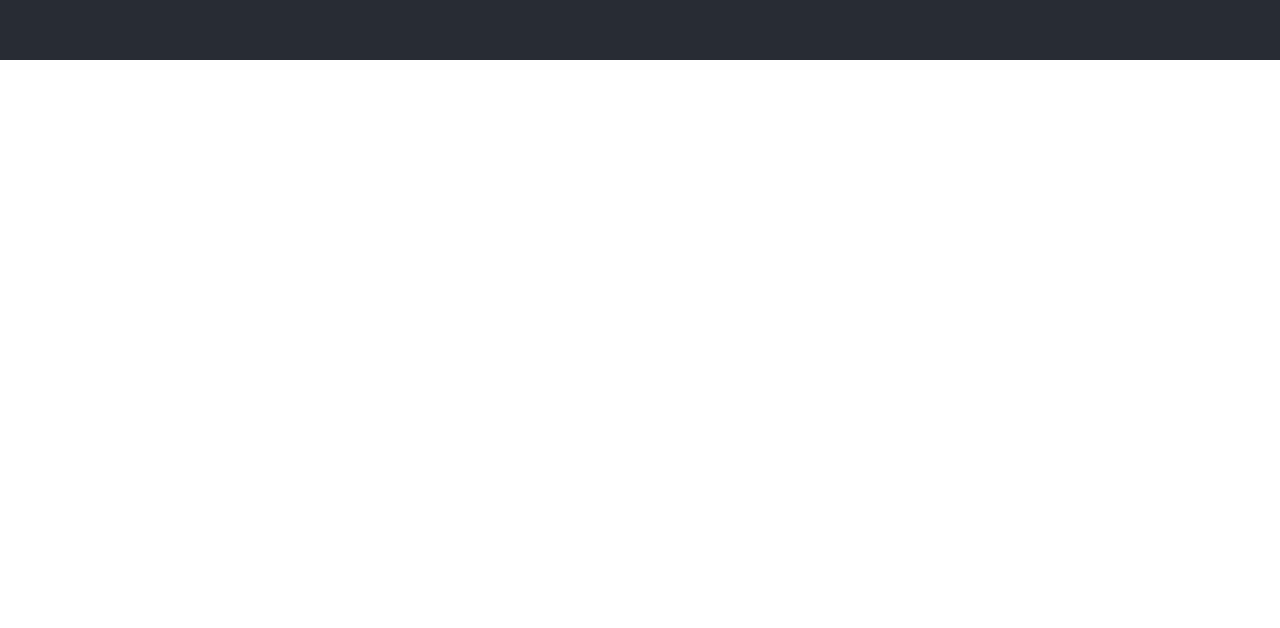
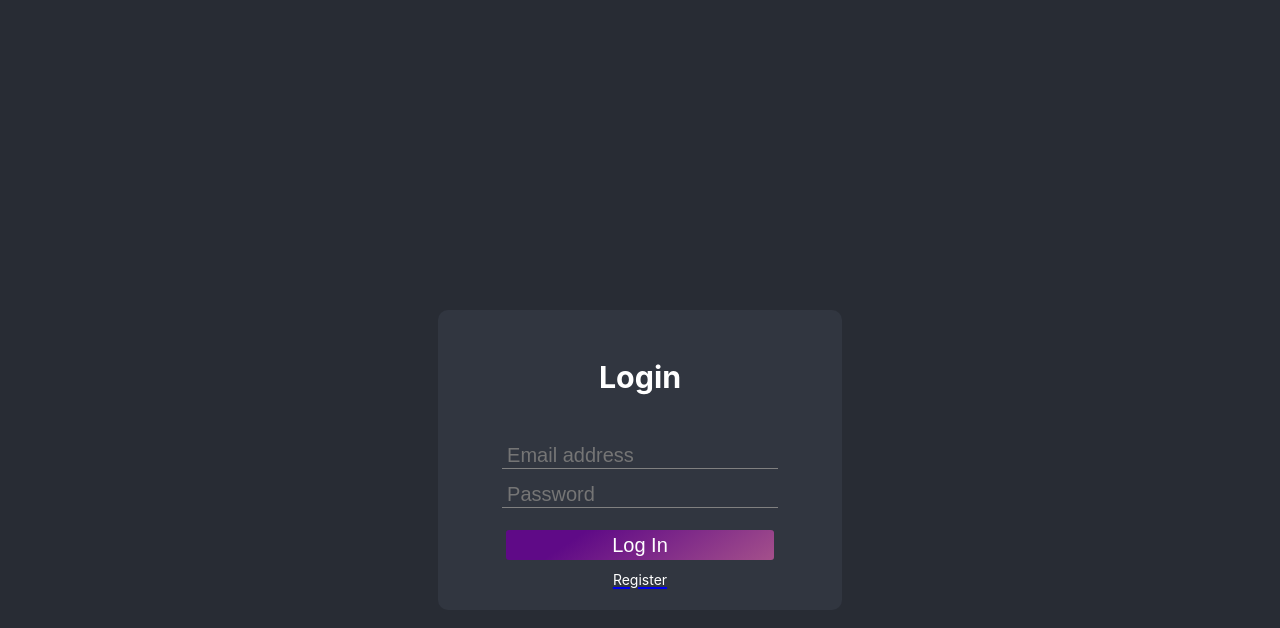
Before and after one commit to maxmoshe/FoolGo, a React (Create React App) app in the folder client-side/my-app/: page /login in a window 1280 px wide. Shown: the part 740-1368 px from the top of the page. Before the commit the page ends 800 px from the top, so only its background shows below. Built offline with nearby package versions, Linux system fonts and the light colour scheme.

Commit message:
Added react-router, fixed niggerlicious design of login page.

```diff
--- a/client-side/my-app/src/App.css
+++ b/client-side/my-app/src/App.css
@@ -43,6 +43,17 @@
 
 .App-link:hover {
   cursor: pointer;
+}
+
+body {
+  background-color: #282c34;
+  min-height: 100vh;
+  display: flex;
+  align-items: center;
+  justify-content: center;
+  font-size: calc(10px + 2vmin);
+  color: white;
+  min-width: 100vw;
 }
 
 /* Navbar */
@@ -123,3 +134,27 @@
   75%  {top: 86%; left: 0px;}
   100% {top: 0px; left: 0px;}
 }
+
+/* Login in/ Registrar */
+
+
+.login-input {
+  background-color: transparent;
+  width: 100%;
+  height: 30;
+  border: none;
+  border-bottom: 1px solid grey;
+  font-size: 20px;
+  color: snow;
+  padding-left: 5px;
+}
+
+.eggradient{
+  background-color: #a4508b;
+  background-image: linear-gradient(326deg, #a4508b 0%, #5f0a87 74%);
+}
+
+input:focus {
+  outline:none;
+  border-bottom: 1px solid #a4508b;
+}
--- a/client-side/my-app/src/App.js
+++ b/client-side/my-app/src/App.js
@@ -1,4 +1,5 @@
 import React from 'react';
+import { BrowserRouter as Router, Route, NavLink } from 'react-router-dom';
 import Login from './components/Login';
 import Register from './components/Register';
 import Navbar from './components/Navbar'
@@ -8,22 +9,23 @@ class App extends React.Component{
   constructor(){
     super()
     this.state = {
-      page: "Main",
+      dor: 'dormin fasol assedo'
     }
   }
 
-  decidePage() {
-
-  }
-
-
   render(){
     return(
+      <Router>
       <div className="App" >
         <header className="App-header">
-          <Navbar/>
+          <NavLink to="/register">{this.state.dor}</NavLink>
         </header>
+        <body>
+        <Route exact path="/login" component={Login}/>
+        <Route exact path="/register" component={Register}/>
+        </body>
       </div>
+      </Router>
     )
   }
 }
--- a/client-side/my-app/src/components/Login.js
+++ b/client-side/my-app/src/components/Login.js
@@ -1,15 +1,24 @@
 import React from 'react'
+import {NavLink, Route} from 'react-router-dom'
 
 function Login(){
     return(
-        <div id="Login" style={{display: 'flex', flexDirection: "column",alignItems: 'center',border: '1px solid #0e86ca', borderRadius: '5px', padding: 10, backgroundColor: 'grey', width: '20%'}}>
-            <h3 style={{color: '#065294', textDecoration: 'none'}}>Login</h3>
-            <input type="text" placeholder="Email address" style={{width: '70%', height: 30, borderRadius: 3}}></input>
-            <input type="password" placeholder="Password" autoComplete="false" style={{width: '70%', height: 30, borderRadius: 3, margin: 5}}></input>
-            <button style={{width: '70%', backgroundColor: "#065294", border: 'none', color: 'white', height: 30, borderRadius: 3, margin: 5}}>Log In</button>
-            <a href="google.com" style={{color: "white", textDecoration: 'none', fontSize: 14}}>Register</a>
+        <div id="Login" style={{display: 'flex', flexDirection: "column", backgroundColor: '#313640', alignItems: 'center', justifyContent: 'space-around', borderRadius: '10px', padding: 10, width: '30vw', minHeight: '35vh', minWidth: 300}}>
+            <h3 style={{textDecoration: 'none'}}>Login</h3>
+            <div style={{display: 'flex', height: 70, flexDirection: "column", justifyContent: 'space-between', alignItems: 'center', width: '70%'}}>
+            <input type="text" className="login-input" placeholder="Email address"></input>
+            <input type="password" placeholder="Password" autoComplete="false" className="login-input" style={{margin: 5}}></input>
+            </div>
+            <div style={{width: '70%', display: 'flex', flexDirection: 'column', alignItems: 'center', justifyContent: 'center'}} >
+            <button style={{width: '100%', backgroundImage: 'linear-gradient(326deg, #a4508b 0%, #5f0a87 74%)', border: 'none', color: 'white', height: 30, borderRadius: 3, fontSize: 20}}>Log In</button>
+            <NavLink to="/register">
+                <a style={{color: "white", fontSize: 14}}>Register</a>
+            </NavLink>
+            </div>
         </div>
     )
 }
 
+// style={{backgroundColor: 'transparent', width: '70%', height: 30, border: 'none', borderBottom: '1px solid grey', fontSize: 20}}
+
 export default Login;
--- a/client-side/my-app/src/components/Register.js
+++ b/client-side/my-app/src/components/Register.js
@@ -1,4 +1,5 @@
 import React from 'react'
+import {NavLink, Route} from 'react-router-dom'
 
 function Register(){
     return(
@@ -6,8 +7,10 @@ function Register(){
             <h3 style={{color: '#065294', textDecoration: 'none'}}>Register</h3>
             <input type="text" placeholder="Email address" style={{width: '70%', height: 30, borderRadius: 3}}></input>
             <input type="password" placeholder="Password" autoComplete="false" style={{width: '70%', height: 30, borderRadius: 3, margin: 5}}></input>
-            <button style={{width: '70%', backgroundColor: "#065294", border: 'none', color: 'white', height: 30, borderRadius: 3, margin: 5}}>Register</button>
-            <a href="google.com" style={{color: "white", textDecoration: 'none', fontSize: 14}}>Log in</a>
+            <button style={{width: '70%', backgroundImage: 'linear-gradient(326deg, #065294 0%, #5f0a87 74%)', border: 'none', color: 'white', height: 30, borderRadius: 3, margin: 5}}>Register</button>
+            <NavLink to='login'>
+                <a href="google.com" style={{color: "white", textDecoration: 'none',}}>Log in</a>
+            </NavLink>
         </div>
     )
 }
```
Also changed, not shown: client-side/my-app/package.json (+4 -3 lines), 1 other file (tests, documents, lock files or other folders).
